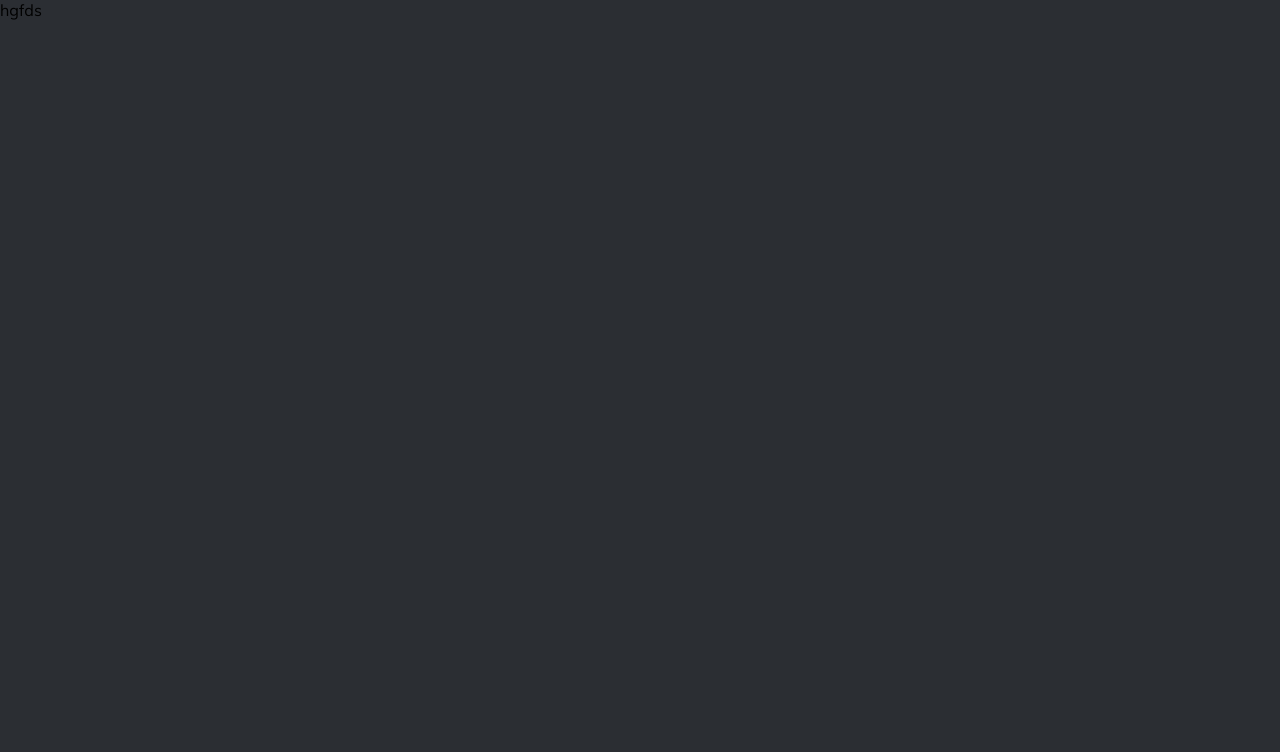
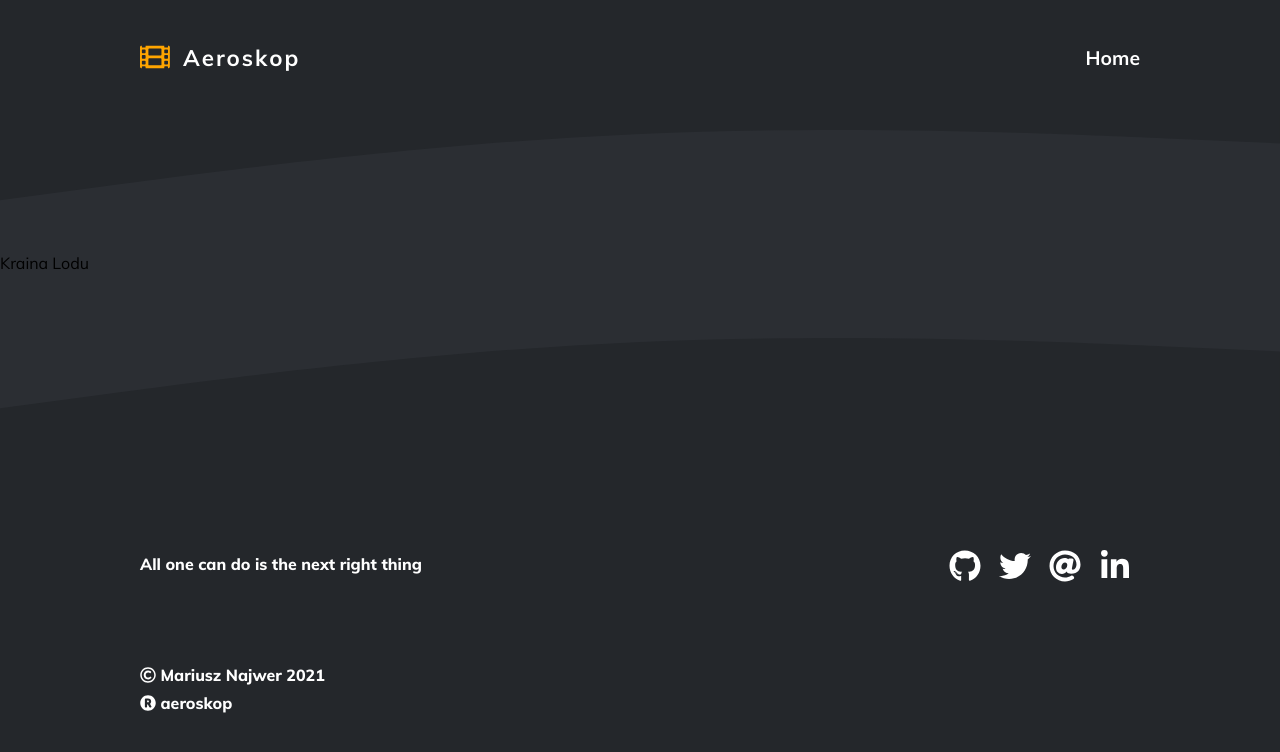
Before and after one commit to najwer23/aeroskop, a React (Create React App) app: page /frozen-II in a window 1280 px wide. Shown: the top 752 px of the page. Built offline with nearby package versions, Linux system fonts and the light colour scheme.

Commit message:
feed info with static blog post

```diff
--- a/public/index.html
+++ b/public/index.html
@@ -6,10 +6,9 @@
     <meta name="viewport" content="width=device-width, initial-scale=1" />
     <meta name="theme-color" content="#000000" />
     <meta name="description" content="Web site about movies" />
-    <link rel="manifest" href="%PUBLIC_URL%/manifest.json" />
     <meta name="keywords" content="najwer23, Mariusz Najwer" />
     <meta name="author" content="Mariusz Najwer">
-    <title>aerosko</title>
+    <title>Aeroskop</title>
   </head>
   <body>
     <noscript>You need to enable JavaScript to run this app.</noscript>
--- a/src/App.js
+++ b/src/App.js
@@ -7,7 +7,7 @@ function RouteWithSubRoutes(route) {
   return (
     <Route
       path={route.path}
-      render={props => <route.component {...props} routes={route.routes} />}
+      render={props => <route.component {...props} routes={route.routes} fullText={route.fullText} />}
     />
   );
 }
@@ -17,7 +17,7 @@ export default function App() {
     <div>
       <Router>
         {routes.map((v, i) => (
-          <Switch><RouteWithSubRoutes key={i} {...v} /></Switch>
+          <Switch key={i} ><RouteWithSubRoutes {...v} /></Switch>
         ))}
       </Router>
     </div>
--- /dev/null
+++ b/src/Components/Posts/KrainaLodu2.js
@@ -0,0 +1,9 @@
+import React from 'react'
+
+export default function KrainaLodu2() {
+    return (
+        <div>
+            Kraina Lodu
+        </div>
+    )
+}
--- a/src/Components/Posts.js
+++ b/src/Components/Posts/RayaLastDragon.js
@@ -1,9 +1,9 @@
 import React from 'react'
 
-export default function Posts() {
+export default function RayaLastDragon() {
     return (
         <div>
-            hgfds
+            ostatni smok
         </div>
     )
 }
--- a/src/Components/RoutPath.js
+++ b/src/Components/RoutPath.js
@@ -1,5 +1,7 @@
 import Home from './Home';
-import Posts from './Posts';
+import KrainaLodu2 from './Posts/KrainaLodu2';
+import RayaLastDragon from './Posts/RayaLastDragon';
+import Posts from './ShowPost';
 
 export const feedArr = [
     {
@@ -9,7 +11,7 @@ export const feedArr = [
         titleEnglish: "Frozen II",
         desc: "Elsa i Anna wraz z przyjaciółmi udają się do Zaczarowanego Lasu w poszukiwaniu pomocy dla swego Królestwa.",
         path: "/frozen-II",
-        componentName: Posts
+        componentName: <KrainaLodu2/>,
     },
     {
         id: "1",
@@ -18,7 +20,7 @@ export const feedArr = [
         titleEnglish: "Raya and the Last Dragon",
         desc: "W zamieszkałym przez starożytną cywilizację królestwie Kumandra, wojowniczka Raya usiłuje odnaleźć ostatniego smoka.",
         path: "/raya-and-the-last-dragon",
-        componentName: Home
+        componentName: <RayaLastDragon/>
     }
 ]
 
@@ -26,8 +28,9 @@ const feedRoutes = [];
 feedArr.map(v=>feedRoutes.push(
     {
         path: v.path,
-        component: v.componentName,
-        name: v.componentName.name
+        component: Posts,
+        name: Posts.name,
+        fullText: v.componentName
     }
 ))
 
--- /dev/null
+++ b/src/Components/ShowPost.js
@@ -0,0 +1,15 @@
+import React from 'react'
+import Footer from './Footer'
+import Nav from './Nav'
+
+export default function ShowPost(props) {
+    window.scrollTo(0, 0);
+    document.title = 'Aeroskop - blog'
+    return (
+        <>
+            <Nav/>
+            {props.fullText}
+            <Footer/>
+        </>
+    )
+}
```
